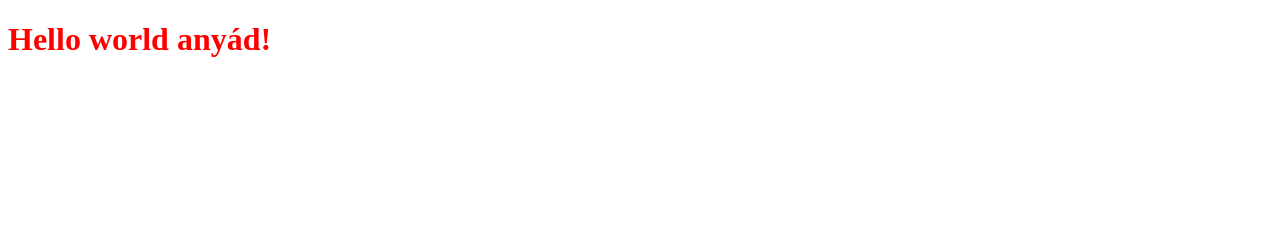
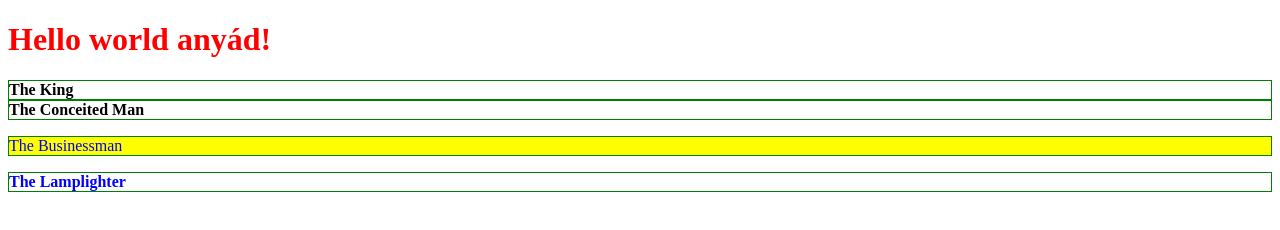
Before and after one commit to RichardBaxterGH/RichardBaxterGH.github.io, a plain HTML site: page index.html in a window 1280 px wide. Drawn offline with Linux system fonts and the light colour scheme.

Commit message:
asteroid

```diff
--- a/index.html
+++ b/index.html
@@ -8,6 +8,12 @@
 </head>
 <body>
   <h1>Hello world anyád!</h1>
+  <div class="container">
+    <div id="b325" class="asteroid">The King</div>
+    <div class="asteroid b326">The Conceited Man</div>
+  </div>
+  <p class="asteroid big">The Businessman</p>
+  <div class="asteroid b329 big">The Lamplighter</div>
   <script src="scripts.js"></script>
 </body>
 </html>
--- a/style.css
+++ b/style.css
@@ -1,3 +1,16 @@
 h1 {
   color: red;
 }
+.big{
+  color:blue;
+}
+.asteroid{
+  border: solid green 1px;
+}
+p{
+  background: yellow;
+  font-weight: normal;
+}
+div{
+  font-weight: bold;
+}
```
